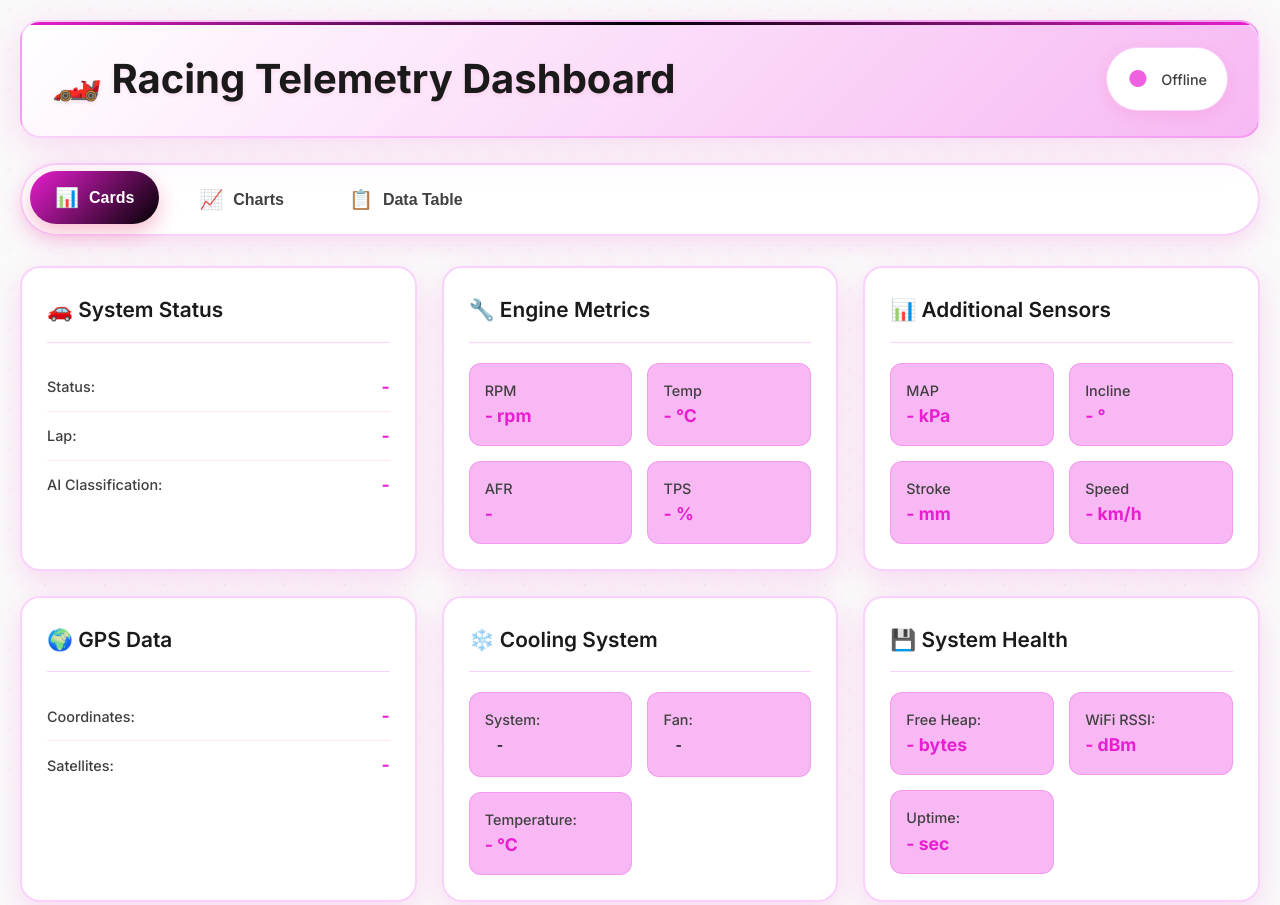
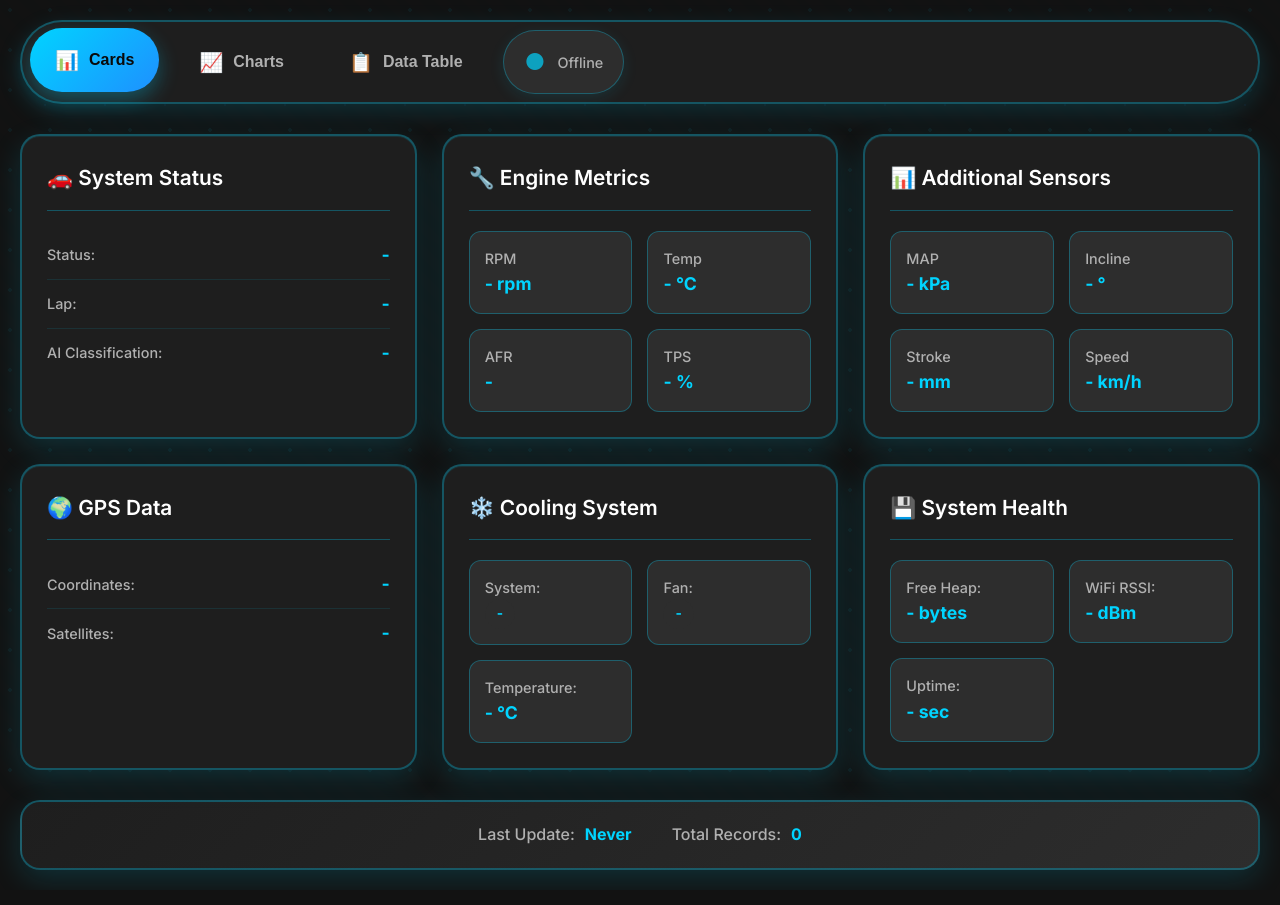
Before and after one commit to IdeaQru/dataloggerbalap, a website: page public/index.html in a window 1280 px wide. Shown: the top 905 px of the page. Drawn offline with nearby package versions, Linux system fonts and the light colour scheme; no server answers.

Commit message:
git pull

```diff
--- a/public/index.html
+++ b/public/index.html
@@ -13,15 +13,6 @@
 <body>
     <div class="batik-pattern"></div>
     <div class="container">
-        <header class="dashboard-header">
-            <div class="header-content">
-                <h1 class="dashboard-title">🏎️ Racing Telemetry Dashboard</h1>
-                <div class="connection-status">
-                    <span id="status-indicator" class="status-dot offline">●</span>
-                    <span id="status-text" class="status-label">Offline</span>
-                </div>
-            </div>
-        </header>
 
         <nav class="dashboard-nav">
             <button class="nav-button active" onclick="showTab('cards')" data-tab="cards">
@@ -36,6 +27,10 @@
                 <span class="nav-icon">📋</span>
                 <span class="nav-text">Data Table</span>
             </button>
+               <div class="connection-status">
+                    <span id="status-indicator" class="status-dot offline">●</span>
+                    <span id="status-text" class="status-label">Offline</span>
+                </div>
         </nav>
 
         <!-- Cards Tab -->
--- a/public/style.css
+++ b/public/style.css
@@ -1,19 +1,27 @@
 @import url('https://fonts.googleapis.com/css2?family=Inter:wght@300;400;500;600;700&display=swap');
 
 :root {
-    --primary-pink: #e91ed1;
-    --secondary-pink: #e441c1;
-    --light-pink: #f7b8f3;
-    --dark-pink: #000000;
-    --black: #1a1a1a;
-    --dark-gray: #222121;
+    /* Dark Mode Color Palette */
+    --primary-cyan: #00d4ff;
+    --secondary-cyan: #1e90ff;
+    --light-cyan: #4dd0e1;
+    --dark-cyan: #006064;
+    --black: #0a0a0a;
+    --dark-gray: #1a1a1a;
+    --medium-gray: #2d2d2d;
+    --light-gray: #404040;
     --white: #ffffff;
-    --off-white: #fafafa;
-    --border-color: rgba(223, 30, 233, 0.2);
-    --shadow-color: rgba(233, 30, 192, 0.15);
-    --text-primary: #1a1a1a;
-    --text-secondary: #414040;
+    --off-white: #f5f5f5;
+    --bg-primary: #121212;
+    --bg-secondary: #1e1e1e;
+    --bg-tertiary: #2d2d2d;
+    --border-color: rgba(0, 212, 255, 0.3);
+    --shadow-color: rgba(0, 212, 255, 0.15);
+    --text-primary: #ffffff;
+    --text-secondary: #b0b0b0;
+    --text-muted: #707070;
 }
+
 /* Table Tab Styles */
 .table-actions {
     display: flex;
@@ -28,21 +36,21 @@
     align-items: center;
     gap: 8px;
     padding: 12px 25px;
-    border: 2px solid var(--primary-pink);
-    background: linear-gradient(135deg, var(--primary-pink), var(--dark-pink));
-    color: var(--white);
+    border: 2px solid var(--primary-cyan);
+    background: linear-gradient(135deg, var(--primary-cyan), var(--dark-cyan));
+    color: var(--black);
     border-radius: 25px;
     font-weight: 600;
     font-size: 1rem;
     cursor: pointer;
     transition: all 0.3s cubic-bezier(0.4, 0, 0.2, 1);
-    box-shadow: 0 4px 15px rgba(233, 30, 99, 0.3);
+    box-shadow: 0 4px 15px rgba(0, 212, 255, 0.3);
 }
 
 .export-btn:hover {
     transform: translateY(-2px);
-    box-shadow: 0 8px 25px rgba(233, 30, 99, 0.4);
-    background: linear-gradient(135deg, var(--dark-pink), var(--primary-pink));
+    box-shadow: 0 8px 25px rgba(0, 212, 255, 0.4);
+    background: linear-gradient(135deg, var(--light-cyan), var(--primary-cyan));
 }
 
 .export-btn:active {
@@ -51,7 +59,7 @@
 
 /* Table Container */
 .table-container {
-    background: var(--white);
+    background: var(--bg-secondary);
     border: 2px solid var(--border-color);
     border-radius: 20px;
     padding: 20px;
@@ -67,7 +75,7 @@
     left: 0;
     right: 0;
     height: 4px;
-    background: linear-gradient(90deg, var(--primary-pink), var(--dark-pink));
+    background: linear-gradient(90deg, var(--primary-cyan), var(--dark-cyan));
 }
 
 /* Table Styles */
@@ -97,24 +105,25 @@
     border-bottom: 1px solid var(--border-color);
     display: table-cell;
     white-space: nowrap;
+    color: var(--text-primary);
 }
 
 .telemetry-table th {
-    background: linear-gradient(135deg, var(--light-pink), var(--secondary-pink));
-    color: var(--text-primary);
+    background: linear-gradient(135deg, var(--bg-tertiary), var(--medium-gray));
+    color: var(--primary-cyan);
     font-weight: 600;
     position: sticky;
     top: 0;
     z-index: 10;
-    border-bottom: 2px solid var(--primary-pink);
+    border-bottom: 2px solid var(--primary-cyan);
 }
 
 .telemetry-table tr:hover {
-    background-color: var(--light-pink);
+    background-color: var(--bg-tertiary);
 }
 
 .telemetry-table tr:nth-child(even) {
-    background-color: rgba(248, 187, 217, 0.3);
+    background-color: rgba(45, 45, 45, 0.5);
 }
 
 /* Responsive Table */
@@ -152,11 +161,11 @@
 }
 
 .table-container::-webkit-scrollbar-track {
-    background: var(--light-pink);
+    background: var(--bg-tertiary);
 }
 
 .table-container::-webkit-scrollbar-thumb {
-    background: var(--primary-pink);
+    background: var(--primary-cyan);
     border-radius: 4px;
 }
 
@@ -168,27 +177,27 @@
 
 body {
     font-family: 'Inter', -apple-system, BlinkMacSystemFont, sans-serif;
-    background: var(--off-white);
+    background: var(--bg-primary);
     color: var(--text-primary);
     line-height: 1.6;
     overflow-x: hidden;
     position: relative;
 }
 
-/* Batik Pattern Background */
+/* Dark Batik Pattern Background */
 .batik-pattern {
     position: fixed;
     top: 0;
     left: 0;
     width: 100%;
     height: 100%;
-    opacity: 0.03;
+    opacity: 0.05;
     z-index: -1;
     background-image:
-        radial-gradient(circle at 25% 25%, var(--primary-pink) 2px, transparent 2px),
-        radial-gradient(circle at 75% 75%, var(--dark-pink) 1px, transparent 1px),
-        repeating-linear-gradient(45deg, transparent, transparent 10px, rgba(233, 30, 99, 0.1) 10px, rgba(233, 30, 99, 0.1) 20px),
-        repeating-linear-gradient(-45deg, transparent, transparent 5px, rgba(173, 20, 87, 0.05) 5px, rgba(173, 20, 87, 0.05) 15px);
+        radial-gradient(circle at 25% 25%, var(--primary-cyan) 2px, transparent 2px),
+        radial-gradient(circle at 75% 75%, var(--secondary-cyan) 1px, transparent 1px),
+        repeating-linear-gradient(45deg, transparent, transparent 10px, rgba(0, 212, 255, 0.1) 10px, rgba(0, 212, 255, 0.1) 20px),
+        repeating-linear-gradient(-45deg, transparent, transparent 5px, rgba(0, 150, 200, 0.05) 5px, rgba(0, 150, 200, 0.05) 15px);
     background-size: 40px 40px, 60px 60px, 80px 80px, 100px 100px;
 }
 
@@ -202,7 +211,7 @@ body {
 
 /* Header Styles */
 .dashboard-header {
-    background: linear-gradient(135deg, var(--white) 0%, var(--light-pink) 100%);
+    background: linear-gradient(135deg, var(--bg-secondary) 0%, var(--bg-tertiary) 100%);
     backdrop-filter: blur(20px);
     border: 2px solid var(--border-color);
     border-radius: 20px;
@@ -210,7 +219,7 @@ body {
     margin-bottom: 25px;
     box-shadow:
         0 10px 40px var(--shadow-color),
-        inset 0 1px 0 rgba(255, 255, 255, 0.9);
+        inset 0 1px 0 rgba(0, 212, 255, 0.1);
     position: relative;
     overflow: hidden;
 }
@@ -222,7 +231,7 @@ body {
     left: 0;
     right: 0;
     height: 3px;
-    background: linear-gradient(90deg, var(--primary-pink), var(--dark-pink), var(--primary-pink));
+    background: linear-gradient(90deg, var(--primary-cyan), var(--secondary-cyan), var(--primary-cyan));
 }
 
 .header-content {
@@ -237,7 +246,7 @@ body {
     font-size: 2.5rem;
     font-weight: 700;
     color: var(--text-primary);
-    text-shadow: 0 2px 4px rgba(233, 30, 99, 0.1);
+    text-shadow: 0 2px 4px rgba(0, 212, 255, 0.3);
     margin: 0;
 }
 
@@ -245,11 +254,11 @@ body {
     display: flex;
     align-items: center;
     gap: 12px;
-    background: var(--white);
+    background: var(--bg-tertiary);
     padding: 12px 20px;
     border-radius: 50px;
     border: 1px solid var(--border-color);
-    box-shadow: 0 4px 15px rgba(233, 30, 99, 0.1);
+    box-shadow: 0 4px 15px rgba(0, 212, 255, 0.1);
 }
 
 .status-dot {
@@ -262,7 +271,7 @@ body {
 }
 
 .status-dot.offline {
-    color: var(--primary-pink);
+    color: var(--primary-cyan);
 }
 
 .status-label {
@@ -281,7 +290,7 @@ body {
     gap: 15px;
     margin-bottom: 30px;
     padding: 8px;
-    background: var(--white);
+    background: var(--bg-secondary);
     border-radius: 60px;
     border: 2px solid var(--border-color);
     box-shadow: 0 8px 25px var(--shadow-color);
@@ -311,7 +320,7 @@ body {
     left: 0;
     width: 100%;
     height: 100%;
-    background: linear-gradient(135deg, var(--primary-pink), var(--dark-pink));
+    background: linear-gradient(135deg, var(--primary-cyan), var(--secondary-cyan));
     opacity: 0;
     transition: opacity 0.3s ease;
     z-index: -1;
@@ -324,9 +333,9 @@ body {
 
 .nav-button.active,
 .nav-button:hover {
-    color: var(--white);
+    color: var(--black);
     transform: translateY(-2px);
-    box-shadow: 0 8px 20px rgba(233, 30, 99, 0.3);
+    box-shadow: 0 8px 20px rgba(0, 212, 255, 0.3);
 }
 
 .nav-icon {
@@ -357,13 +366,13 @@ body {
 }
 
 .telemetry-card {
-    background: var(--white);
+    background: var(--bg-secondary);
     border: 2px solid var(--border-color);
     border-radius: 20px;
     padding: 25px;
     box-shadow:
         0 10px 30px var(--shadow-color),
-        inset 0 1px 0 rgba(255, 255, 255, 0.9);
+        inset 0 1px 0 rgba(0, 212, 255, 0.1);
     transition: all 0.3s cubic-bezier(0.4, 0, 0.2, 1);
     position: relative;
     overflow: hidden;
@@ -376,7 +385,7 @@ body {
     left: 0;
     right: 0;
     height: 4px;
-    background: linear-gradient(90deg, var(--primary-pink), var(--dark-pink));
+    background: linear-gradient(90deg, var(--primary-cyan), var(--secondary-cyan));
     transform: scaleX(0);
     transition: transform 0.3s ease;
 }
@@ -384,8 +393,8 @@ body {
 .telemetry-card:hover {
     transform: translateY(-5px);
     box-shadow:
-        0 20px 40px rgba(233, 30, 99, 0.2),
-        inset 0 1px 0 rgba(255, 255, 255, 0.9);
+        0 20px 40px rgba(0, 212, 255, 0.2),
+        inset 0 1px 0 rgba(0, 212, 255, 0.1);
 }
 
 .telemetry-card:hover::before {
@@ -428,7 +437,7 @@ body {
 }
 
 .card-indicator.recording {
-    background: var(--primary-pink);
+    background: var(--primary-cyan);
 }
 
 /* Card Content Styles */
@@ -437,7 +446,7 @@ body {
     justify-content: space-between;
     align-items: center;
     padding: 10px 0;
-    border-bottom: 1px solid rgba(233, 30, 99, 0.1);
+    border-bottom: 1px solid rgba(0, 212, 255, 0.1);
 }
 
 .status-row:last-child, .metric-item:last-child, .gps-row:last-child,
@@ -456,7 +465,7 @@ body {
     flex-direction: column;
     align-items: flex-start;
     padding: 15px;
-    background: var(--light-pink);
+    background: var(--bg-tertiary);
     border-radius: 12px;
     border: 1px solid var(--border-color);
 }
@@ -469,7 +478,7 @@ body {
 
 .status-value, .metric-value, .gps-value, .cooling-value, .health-value {
     font-weight: 700;
-    color: var(--primary-pink);
+    color: var(--primary-cyan);
     font-size: 1.1rem;
 }
 
@@ -479,6 +488,8 @@ body {
     border-radius: 20px;
     font-size: 0.85rem;
     text-transform: uppercase;
+    background: var(--bg-tertiary);
+    color: var(--primary-cyan);
 }
 
 /* Charts Grid */
@@ -490,13 +501,13 @@ body {
 }
 
 .chart-card {
-    background: var(--white);
+    background: var(--bg-secondary);
     border: 2px solid var(--border-color);
     border-radius: 20px;
     padding: 25px;
     box-shadow:
         0 10px 30px var(--shadow-color),
-        inset 0 1px 0 rgba(255, 255, 255, 0.9);
+        inset 0 1px 0 rgba(0, 212, 255, 0.1);
     transition: all 0.3s cubic-bezier(0.4, 0, 0.2, 1);
     position: relative;
     overflow: hidden;
@@ -509,7 +520,7 @@ body {
     left: 0;
     right: 0;
     height: 4px;
-    background: linear-gradient(90deg, var(--primary-pink), var(--dark-pink));
+    background: linear-gradient(90deg, var(--primary-cyan), var(--secondary-cyan));
     transform: scaleX(0);
     transition: transform 0.3s ease;
 }
@@ -517,8 +528,8 @@ body {
 .chart-card:hover {
     transform: translateY(-3px);
     box-shadow:
-        0 15px 35px rgba(233, 30, 99, 0.2),
-        inset 0 1px 0 rgba(255, 255, 255, 0.9);
+        0 15px 35px rgba(0, 212, 255, 0.2),
+        inset 0 1px 0 rgba(0, 212, 255, 0.1);
 }
 
 .chart-card:hover::before {
@@ -546,7 +557,7 @@ body {
 
 /* Footer Styles */
 .dashboard-footer {
-    background: linear-gradient(135deg, var(--white) 0%, var(--light-pink) 100%);
+    background: linear-gradient(135deg, var(--bg-secondary) 0%, var(--bg-tertiary) 100%);
     border: 2px solid var(--border-color);
     border-radius: 20px;
     padding: 20px 30px;
@@ -575,7 +586,7 @@ body {
 
 .footer-value {
     font-weight: 700;
-    color: var(--primary-pink);
+    color: var(--primary-cyan);
 }
 
 /* Responsive Design */
@@ -640,14 +651,14 @@ body {
 }
 
 ::-webkit-scrollbar-track {
-    background: var(--light-pink);
+    background: var(--bg-tertiary);
 }
 
 ::-webkit-scrollbar-thumb {
-    background: var(--primary-pink);
+    background: var(--primary-cyan);
     border-radius: 4px;
 }
 
 ::-webkit-scrollbar-thumb:hover {
-    background: var(--dark-pink);
+    background: var(--light-cyan);
 }
```
